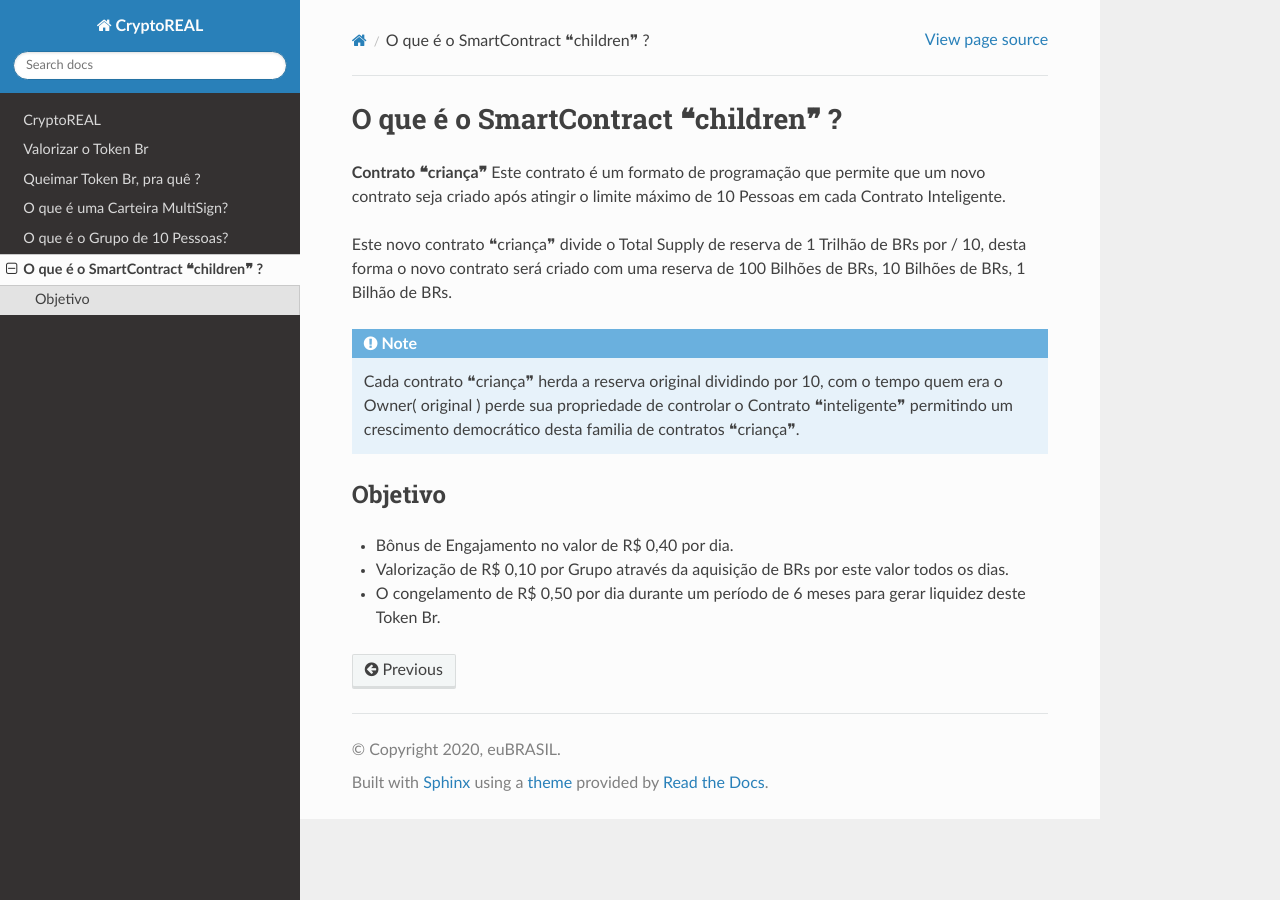
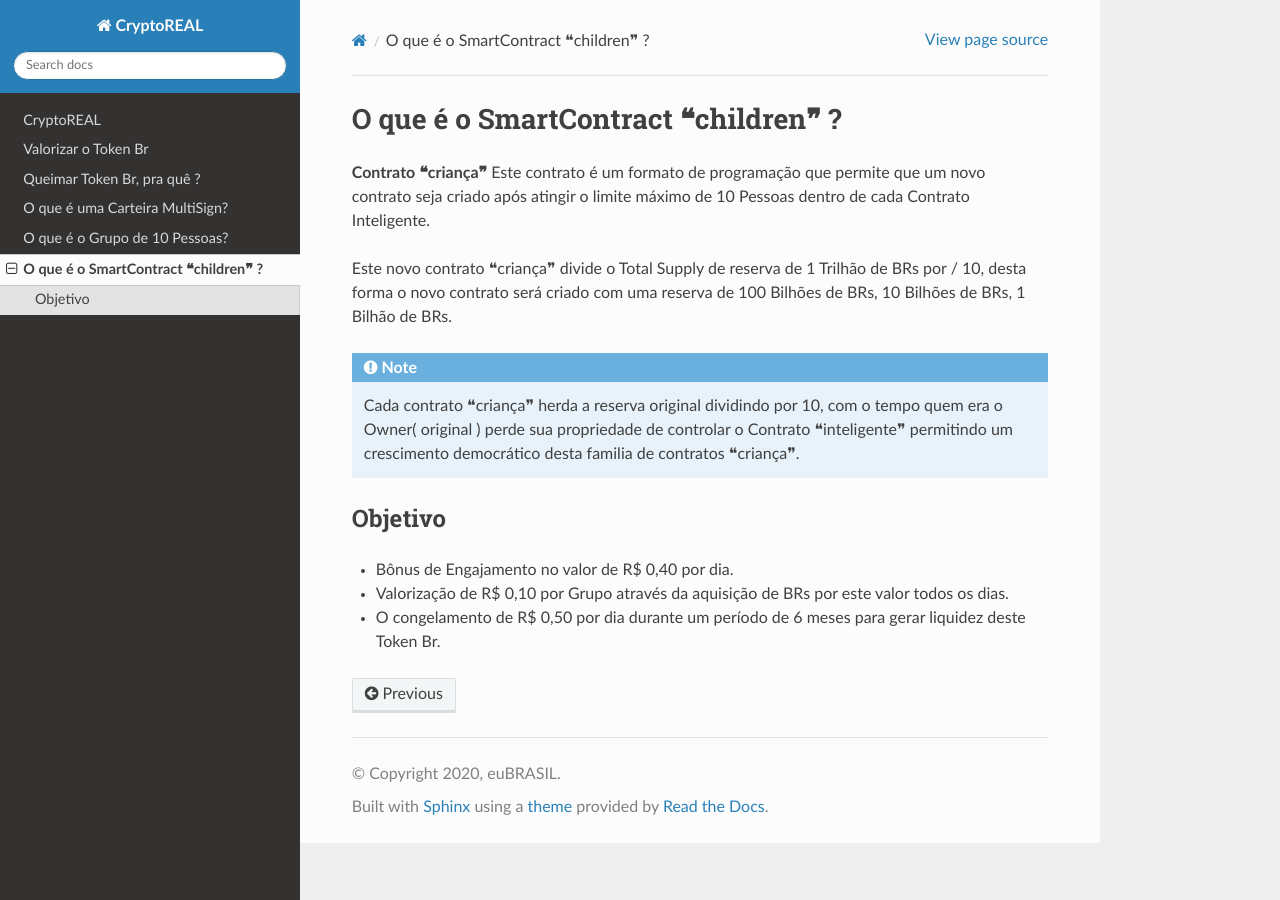
Before and after one commit to euBRASIL/BIT-Moeda, a Sphinx documentation site: the page built from docs/source/smartcontract-children.rst, in a window 1280 px wide. Built offline with Sphinx 7.4.7 and the Read the Docs theme 3.1.0, drawn with Linux system fonts in a browser that asks for light colours.

Commit message:
Update smartcontract-children.rst

```diff
--- a/docs/source/smartcontract-children.rst
+++ b/docs/source/smartcontract-children.rst
@@ -1,7 +1,7 @@
 O que é o SmartContract ❝children❞ ?
 ====================================
 
-**Contrato ❝criança❞** Este contrato é um formato de programação que permite que um novo contrato seja criado após atingir o limite máximo de 10 Pessoas em cada Contrato Inteligente.
+**Contrato ❝criança❞** Este contrato é um formato de programação que permite que um novo contrato seja criado após atingir o limite máximo de 10 Pessoas dentro de cada Contrato Inteligente.
 
 Este novo contrato ❝criança❞ divide o Total Supply de reserva de 1 Trilhão de BRs por / 10, desta forma o novo contrato será criado com uma reserva de 100 Bilhões de BRs, 10 Bilhões de BRs, 1 Bilhão de BRs.
 
```
